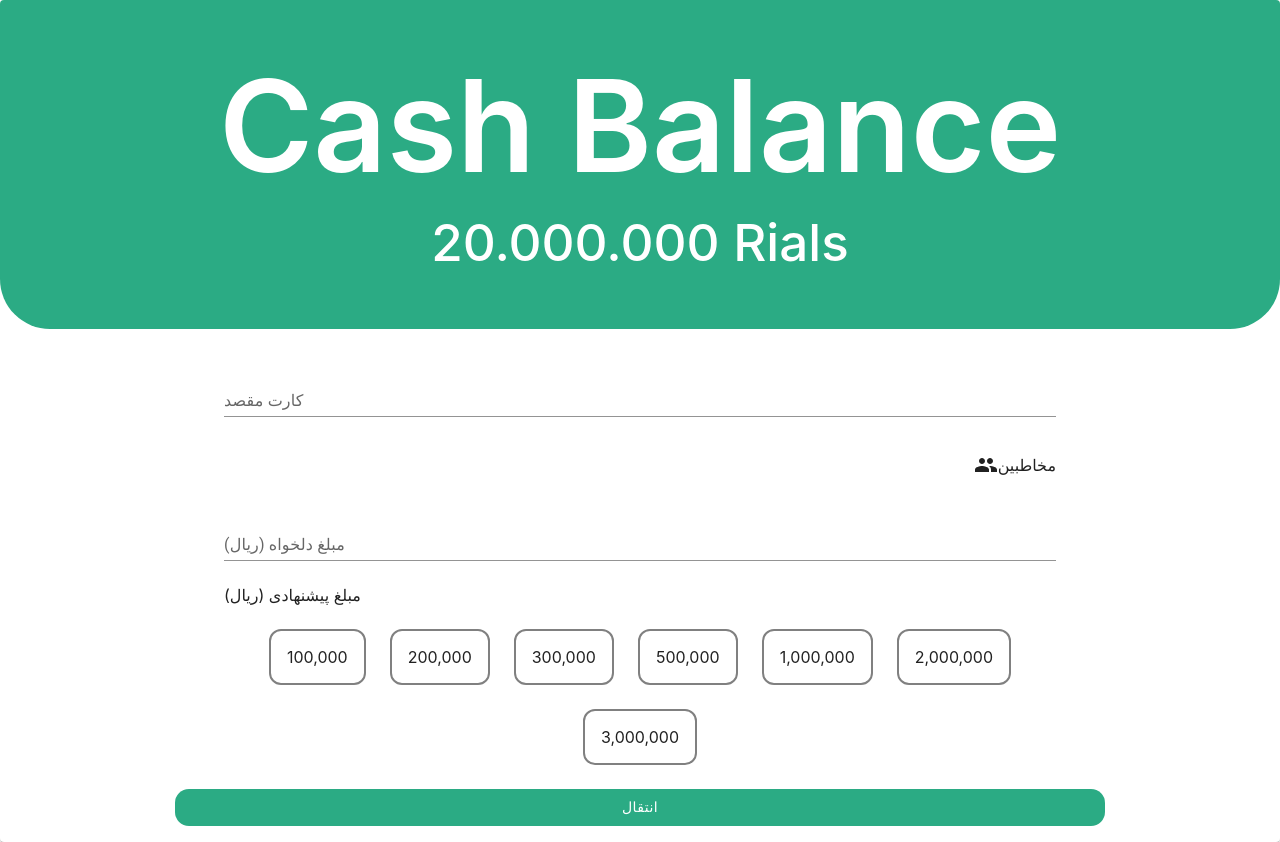
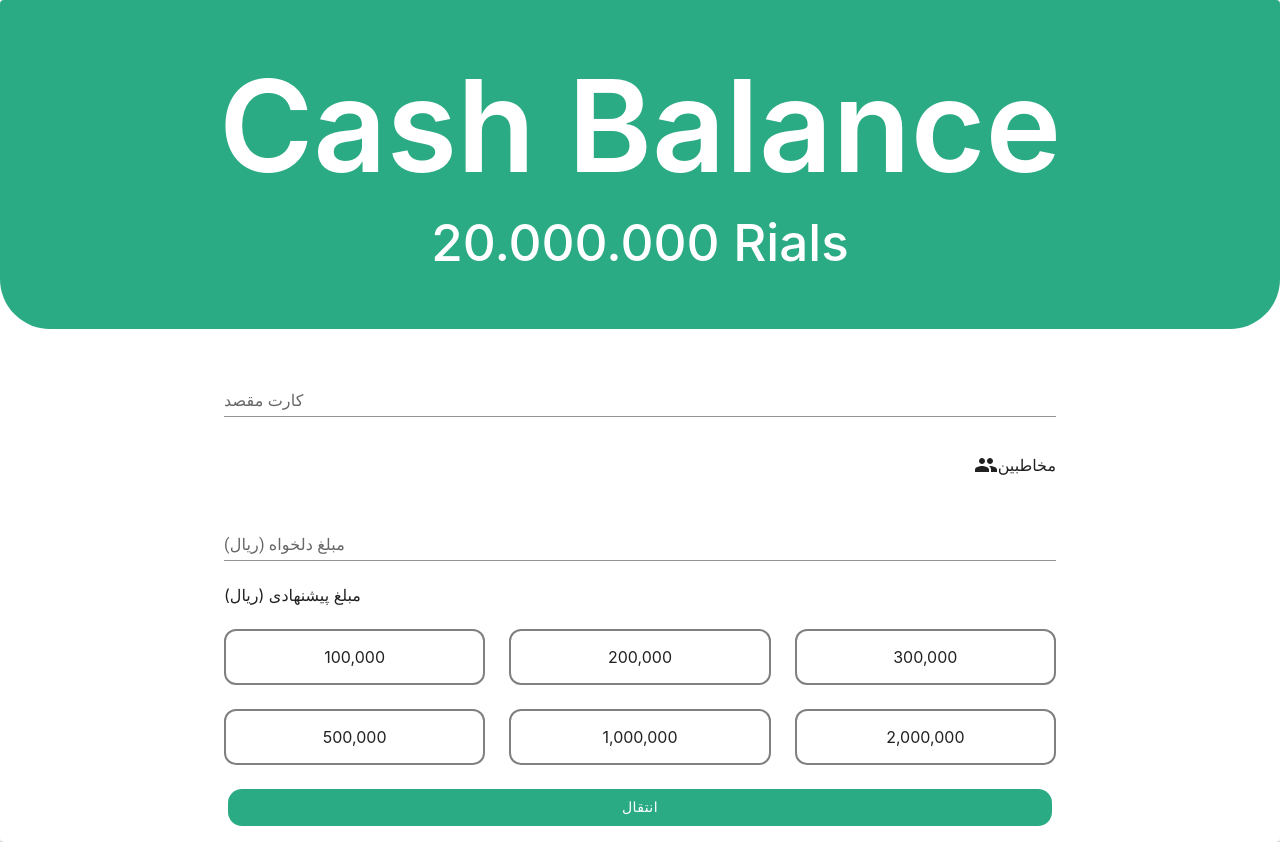
Before and after one commit to siahvosh/digital-wallet, a React (Create React App) app: page /transfer in a window 1280 px wide. Built offline with nearby package versions, Linux system fonts and the light colour scheme.

Commit message:
set grid for items

```diff
--- a/src/Pages/WalletActions/Transfer.tsx
+++ b/src/Pages/WalletActions/Transfer.tsx
@@ -19,7 +19,6 @@ export const Transfer = () => {
         {price: '500,000', num: '4'},
         {price: '1,000,000', num: '5'},
         {price: '2,000,000', num: '6'},
-        {price: '3,000,000', num: '7'}
     ])
     const [customPrice, setCustomPrice] = useState<string>('')
     const [curdNumber, setCurdNumber] = useState<string>('')
@@ -78,8 +77,8 @@ export const Transfer = () => {
                             </Grid2>
 
                             {priceItems.map((item, index) => (
-                                <Grid2>
-                                    <div onClick={() => setCustomPrice(item.price)} key={index} style={{
+                                <Grid2 size={{ xs: 12, md: 4, lg: 4}}>
+                                    <div onClick={() => setCustomPrice(item.price)} style={{
                                         cursor: 'pointer',
                                         borderRadius: '12px',
                                         border: '2px solid gray',
@@ -92,7 +91,7 @@ export const Transfer = () => {
 
 
                         </Grid2>
-                        <Grid2 size={9}  style={{margin: 'auto'}}>
+                        <Grid2 size={8}  style={{margin: 'auto'}}>
                             <Button style={{width: '100%'}}>انتقال</Button>
                         </Grid2>
                     </Grid2>
```
